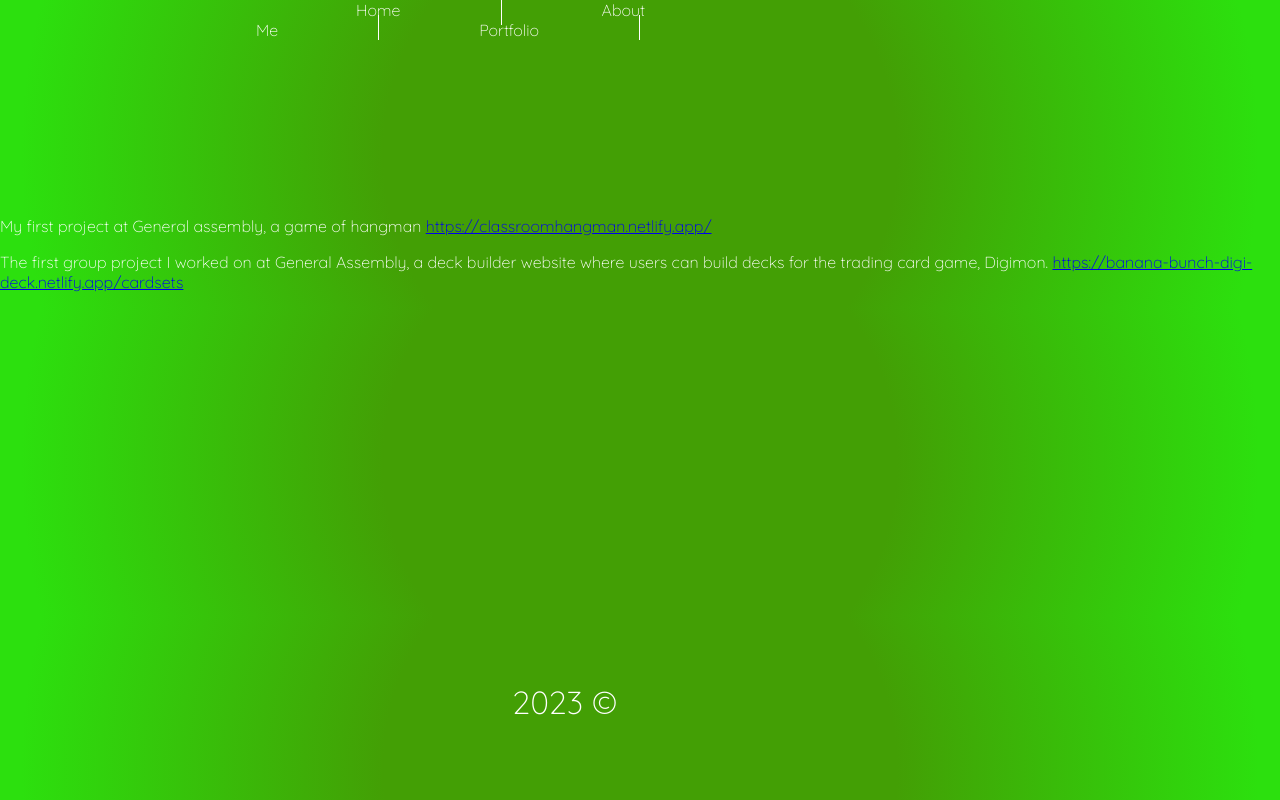
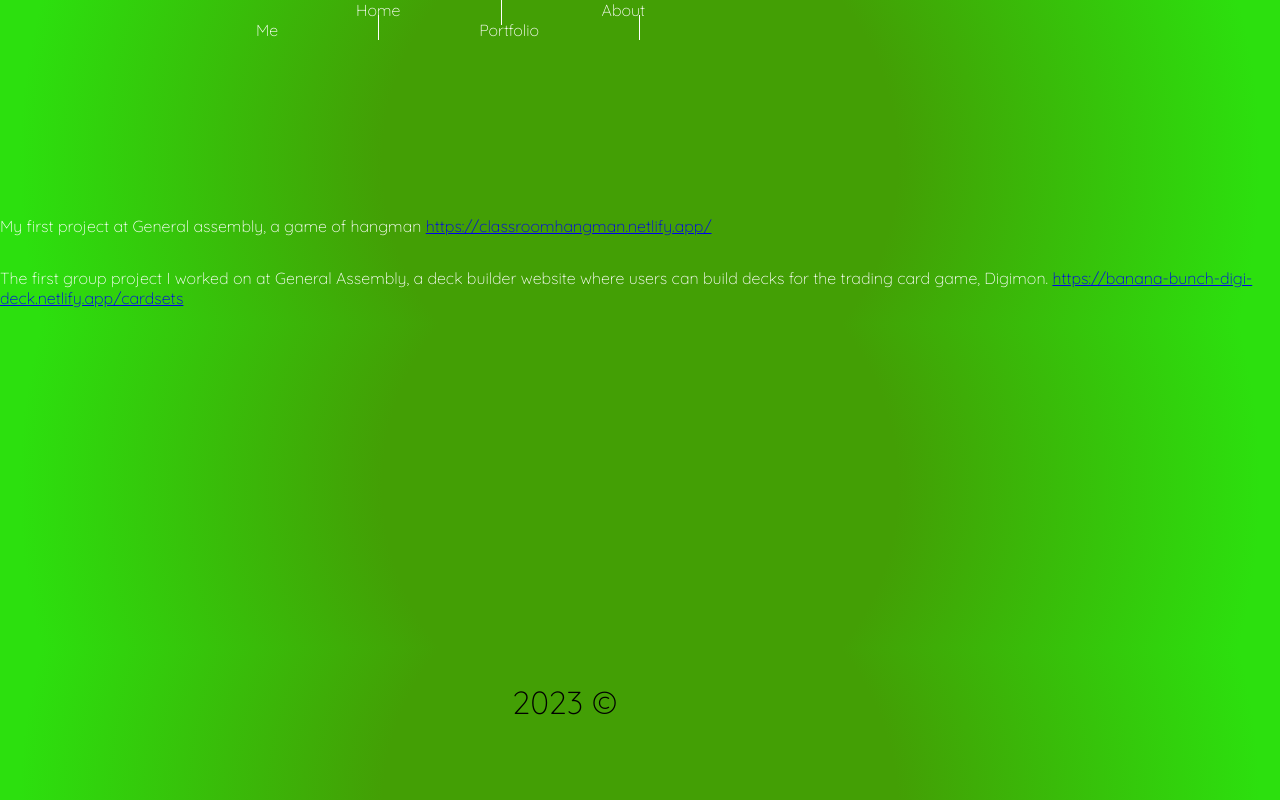
Before and after one commit to CrissCross56/personal-portfolio, a React (Create React App) app: page /portfolio in a window 1280 px wide. Built offline with nearby package versions, Linux system fonts and the light colour scheme.

Commit message:
added more jsx to portfolio projects

```diff
--- a/src/CSS/test.module.css
+++ b/src/CSS/test.module.css
@@ -59,7 +59,7 @@
 
 }
 
-.text, .intro, .bio{
+.project, .intro, .bio{
     color: white;
 }
 
--- a/src/components/Project.jsx
+++ b/src/components/Project.jsx
@@ -2,9 +2,15 @@ import { motion } from "framer-motion";
 import styles from "../CSS/test.module.css"
 export default function Project(){
     return(
-        <motion.div>
-            <p className={styles.text}> My first project at General assembly, a game of hangman <a href="https://classroomhangman.netlify.app/">https://classroomhangman.netlify.app/</a></p>
-            <p className={styles.text}>The first group project I worked on at General Assembly, a deck builder website where users can build decks for the trading card game, Digimon. <a href="https://banana-bunch-digi-deck.netlify.app/cardsets">https://banana-bunch-digi-deck.netlify.app/cardsets</a></p>
-        </motion.div>
+        <div>
+            <div className={styles.project}>
+                <p>My first project at General assembly, a game of hangman <a href="https://classroomhangman.netlify.app/">https://classroomhangman.netlify.app/</a></p>
+            </div>
+
+           <div className={styles.project}>
+                <p>The first group project I worked on at General Assembly, a deck builder website where users can build decks for the trading card game, Digimon. <a href="https://banana-bunch-digi-deck.netlify.app/cardsets">https://banana-bunch-digi-deck.netlify.app/cardsets</a></p>
+           </div>
+
+        </div>
     )
 }
```
